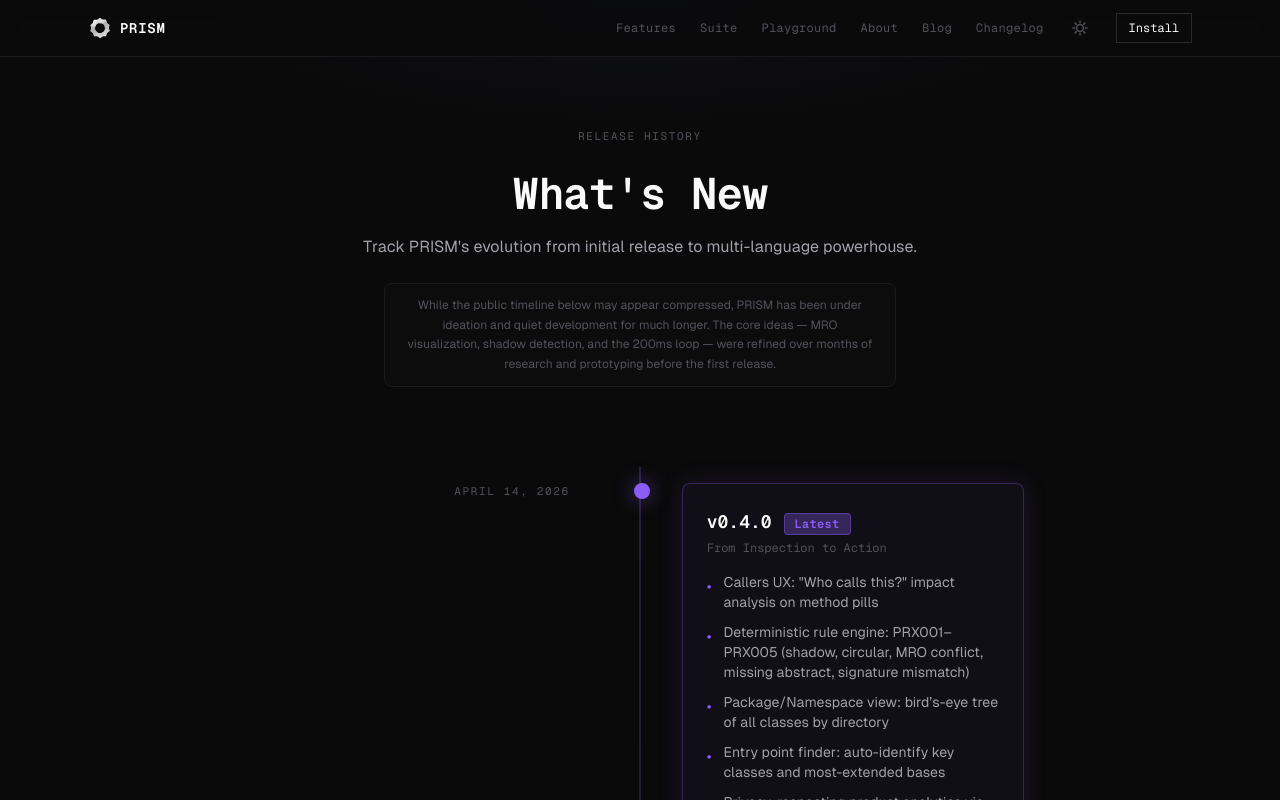
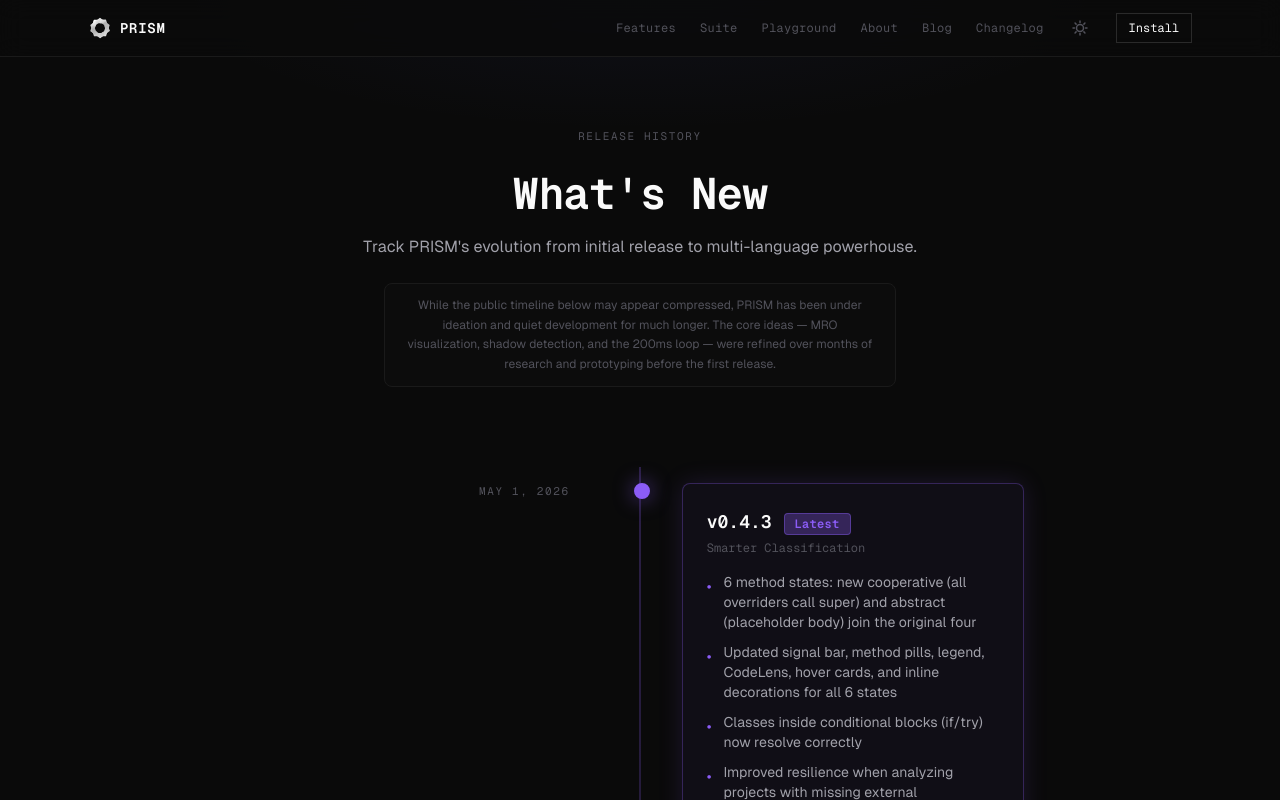
Before and after one commit to prism-tools-dev/prism-website, a Next.js app: page /changelog in a window 1280 px wide. Shown: the top 800 px of the page. Built offline with nearby package versions, Linux system fonts and the light colour scheme.

Commit message:
feat(changelog): add v0.4.3 — 6-state classifier release

```diff
--- a/app/changelog/page.tsx
+++ b/app/changelog/page.tsx
@@ -4,17 +4,29 @@ import { motion } from "framer-motion";
 
 const releases = [
   {
+    version: "v0.4.3",
+    date: "May 1, 2026",
+    label: "Smarter Classification",
+    changes: [
+      "6 method states: new cooperative (all overriders call super) and abstract (placeholder body) join the original four",
+      "Updated signal bar, method pills, legend, CodeLens, hover cards, and inline decorations for all 6 states",
+      "Classes inside conditional blocks (if/try) now resolve correctly",
+      "Improved resilience when analyzing projects with missing external dependencies",
+    ],
+    highlight: true,
+  },
+  {
     version: "v0.4.0",
     date: "April 14, 2026",
     label: "From Inspection to Action",
     changes: [
-      "Callers UX: \"Who calls this?\" impact analysis on method pills",
-      "Deterministic rule engine: PRX001\u2013PRX005 (shadow, circular, MRO conflict, missing abstract, signature mismatch)",
-      "Package/Namespace view: bird\u2019s-eye tree of all classes by directory",
-      "Entry point finder: auto-identify key classes and most-extended bases",
+      "Callers UX: \"Who calls this?\" reverse call graph with caller count badges",
+      "Cursor deduplication: skips redundant requests when cursor stays on same method",
+      "Structured output logging with per-request-type tags",
       "Privacy-respecting product analytics via PostHog",
+      "New pentagonal prism logo and rebrand to \"MRO & Inheritance Visualizer\"",
     ],
-    highlight: true,
+    highlight: false,
   },
   {
     version: "v0.3.6",
```
